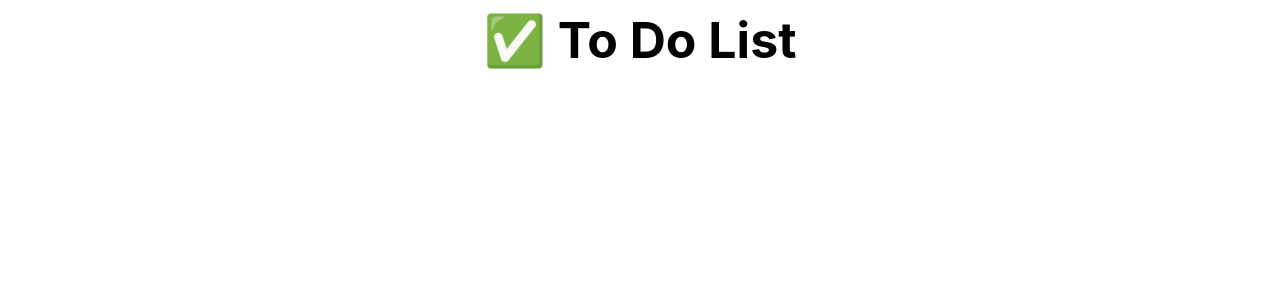
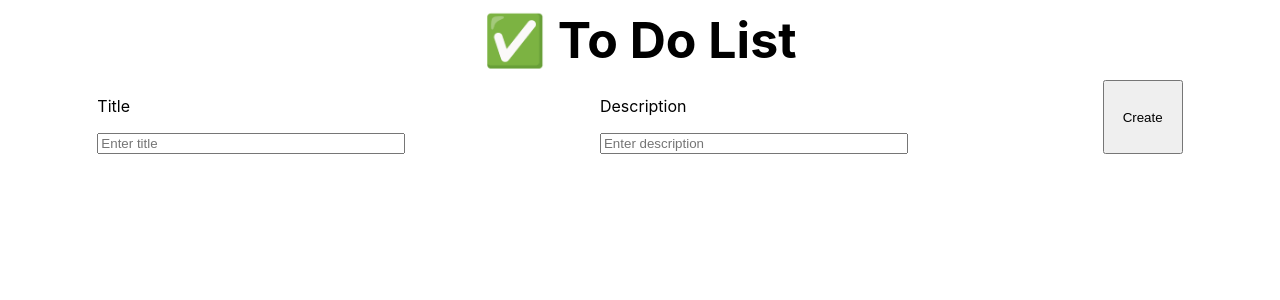
Before and after one commit to solomiiasabat/to-do-list, a React (Create React App) app: page / in a window 1280 px wide. Shown: the top 300 px of the page. Built offline with nearby package versions, Linux system fonts and the light colour scheme.

Commit message:
added input engines for title and task description

```diff
--- a/src/components/App.js
+++ b/src/components/App.js
@@ -1,11 +1,11 @@
 import "./App.css";
-import Input_Bar from "./Input_Bar";
+import InputBar from "./InputBar";
 
 function App() {
   return (
     <div className="App">
       <header className="App-header">✅ To Do List</header>
-      <Input_Bar />
+      <InputBar />
     </div>
   );
 }
--- /dev/null
+++ b/src/components/InputBar.css
@@ -0,0 +1,10 @@
+.grid-wrapper {
+  display: grid;
+  grid-template-columns: auto auto 80px;
+  justify-content: space-around;
+}
+
+.title-engine,
+.description-engine {
+  width: 300px;
+}
--- /dev/null
+++ b/src/components/InputBar.js
@@ -0,0 +1,31 @@
+import React, { useState } from "react";
+import "./InputBar.css";
+import TaskList from "./TaskList";
+
+export default function input_bar() {
+  return (
+    <section className="input_bar grid-wrapper">
+      <form className="title_form">
+        <p className="title">Title</p>
+        <input
+          type="text"
+          placeholder="Enter title"
+          className="title-engine"
+        ></input>
+      </form>
+
+      <form className="description_form">
+        <p className="description">Description</p>
+        <input
+          type="text"
+          placeholder="Enter description"
+          className="description-engine"
+        ></input>
+      </form>
+
+      <button className="create_button" type="button">
+        Create
+      </button>
+    </section>
+  );
+}
--- a/src/components/Input_Bar.js
+++ /dev/null
@@ -1,3 +0,0 @@
-import React from "react";
-
-export default function input_bar() {}
```
Also changed, not shown: src/components/TaskList.js (added).
